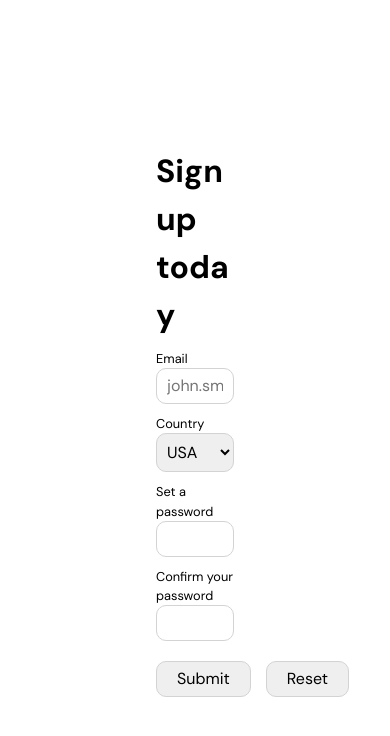
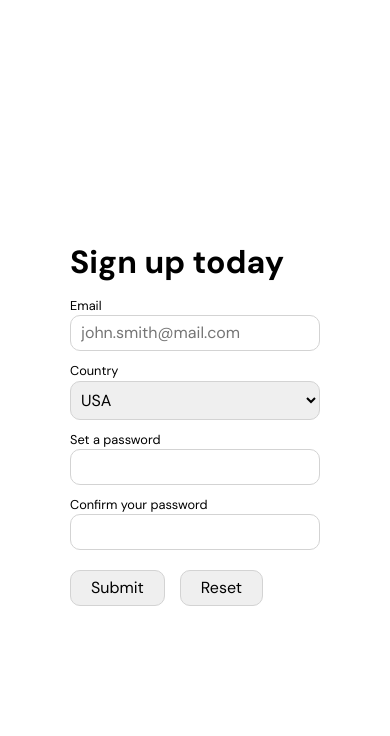
Before and after one commit to henrylin03/odin-form, a plain HTML site: page index.html in a window 390 px wide. Drawn offline with Linux system fonts and the light colour scheme.

Commit message:
make width responsive

```diff
--- a/css/style.css
+++ b/css/style.css
@@ -13,17 +13,18 @@ main {
   flex-direction: column;
   gap: 10px;
   width: 100%;
+  --width: max(250px, 15%);
 }
 
 h1 {
   margin: 0 auto;
   text-align: left;
-  width: 20%;
+  width: var(--width);
 }
 
 form {
   margin: 0 auto;
-  width: 20%;
+  width: var(--width);
   --input-border: 1px lightgray solid;
   --input-border-radius: 10px;
 }
```
